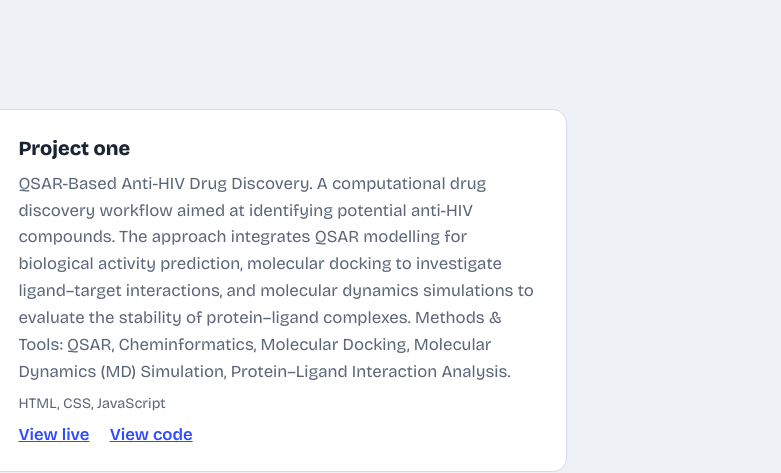
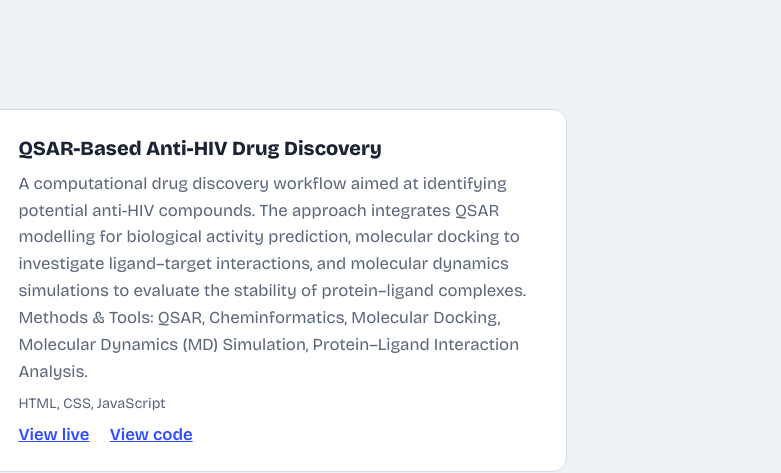
Before and after one commit to vikneshsasikumar/vikneshsasikumar.github.io, a plain HTML site: page index.html in a window 1280 px wide. Shown: the part 1120-1593 px from the top of the page, 499-1280 px from the left. Drawn offline with nearby package versions, Linux system fonts and the light colour scheme.

Commit message:
Update project title and description formatting

```diff
--- a/index.html
+++ b/index.html
@@ -57,9 +57,8 @@
       <article class="project">
         <img src="images/project1.svg" alt="Screenshot of Project one">
         <div class="body">
-          <h3>Project one</h3>
-          <p>QSAR-Based Anti-HIV Drug Discovery.
-		   A computational drug discovery workflow aimed at identifying potential anti-HIV compounds. The approach integrates QSAR modelling for biological activity prediction, molecular docking to investigate ligand–target interactions, and molecular dynamics simulations to evaluate the stability of protein–ligand complexes. Methods & Tools: QSAR, Cheminformatics, Molecular Docking, Molecular Dynamics (MD) Simulation, Protein–Ligand Interaction Analysis.</p>
+          <h3>QSAR-Based Anti-HIV Drug Discovery</h3>
+          <p> A computational drug discovery workflow aimed at identifying potential anti-HIV compounds. The approach integrates QSAR modelling for biological activity prediction, molecular docking to investigate ligand–target interactions, and molecular dynamics simulations to evaluate the stability of protein–ligand complexes. Methods & Tools: QSAR, Cheminformatics, Molecular Docking, Molecular Dynamics (MD) Simulation, Protein–Ligand Interaction Analysis.</p>
           <p class="tags">HTML, CSS, JavaScript</p>
           <!-- EDIT: replace # with your real links -->
           <a href="#">View live</a>
```
